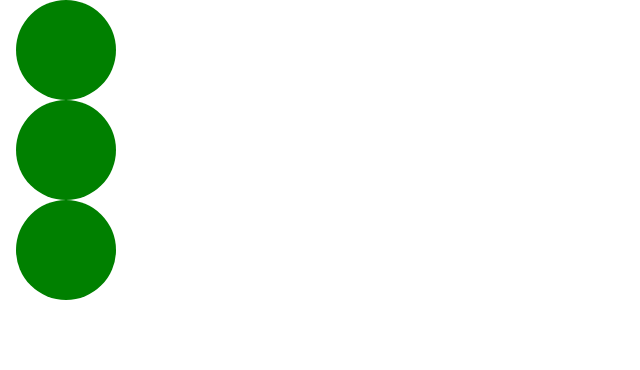
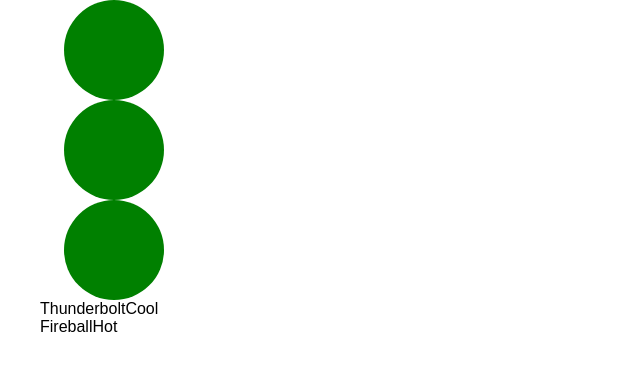
Before and after one commit to ChuckkNorris/GiganticSkillBuilder, a React (Create React App) app in the folder GiganticSkillBuilder/: page / in a window 1280 px wide. Shown: the top 370 px of the page, without its empty margins (0-640 px from the left). Built offline with nearby package versions, Linux system fonts and the light colour scheme.

Commit message:
Added redux; Creating skill components

```diff
--- a/GiganticSkillBuilder/src/App.js
+++ b/GiganticSkillBuilder/src/App.js
@@ -1,15 +1,60 @@
-import React, { Component } from 'react';
+import React, {Component} from 'react';
 import logo from './logo.svg';
 import './App.css';
+import {Grid, Row, Col} from 'react-flexbox-grid';
 
-import {Portrait } from './components/portrait/portrait.js';
+import {Portrait} from './components/portrait/portrait.js';
+import {Skill} from './components/skill/skill';
+import { createStore } from 'redux';
+
+//function getSkills(state)
+const skills = [
+  { name: "Thunderbolt", description: "Cool"},
+  { name: "Fireball", description: "Hot"}
+]
 
 class App extends Component {
+
+  constructor() {
+    super()
+    // - Works - //
+    this.state = {
+      skillDetails: "cool"
+    }
+
+    // - Doesn't Work - //
+
+
+    console.log(this.state);
+  }
+
+   getSkills() {
+    let renderedSkills = [];
+    for (let skill of skills) {
+      renderedSkills.push(
+          <Skill key={skill.name} name={skill.name} description={skill.description}></Skill>
+      )
+    }
+    return (
+      <Col>
+        {renderedSkills}
+      </Col>
+    );
+  }
+
   render() {
     return (
-      <div className="App">
-        <Portrait></Portrait>
-      </div>
+      <Grid>
+        <Row>
+          <Portrait></Portrait>
+        </Row>
+
+        <Row>
+          {this.getSkills()}
+
+        </Row>
+
+      </Grid>
     );
   }
 }
--- a/GiganticSkillBuilder/src/components/skill/skill.js
+++ b/GiganticSkillBuilder/src/components/skill/skill.js
@@ -1,24 +1,23 @@
-import React, { Component } from 'react';
+import React, {Component} from 'react';
 import './skill.css';
-import { Grid, Row, Col } from 'react-flexbox-grid';
+import {Grid, Row, Col} from 'react-flexbox-grid';
 
 //
 export class Skill extends Component {
+
+  // constructor() {
+  //   this.state = {
+
+  //   }
+  // }
+
   render() {
     return (
-      <Grid fluid>
       <Row>
-        <Col xs={6} sm={12}>
-          <div className="circle"></div>
-        </Col>
-        <Col xs={6} sm={12}>
-          <div className="circle"></div>
-        </Col>
-        <Col xs={6} sm={12}>
-          <div className="circle"></div>
-        </Col>
+         <div>{this.props.name}</div>
+         <div>{this.props.description}</div>
       </Row>
-    </Grid>
+
     );
   }
 }
```
Also changed, not shown: 1 other file (tests, documents, lock files or other folders).
